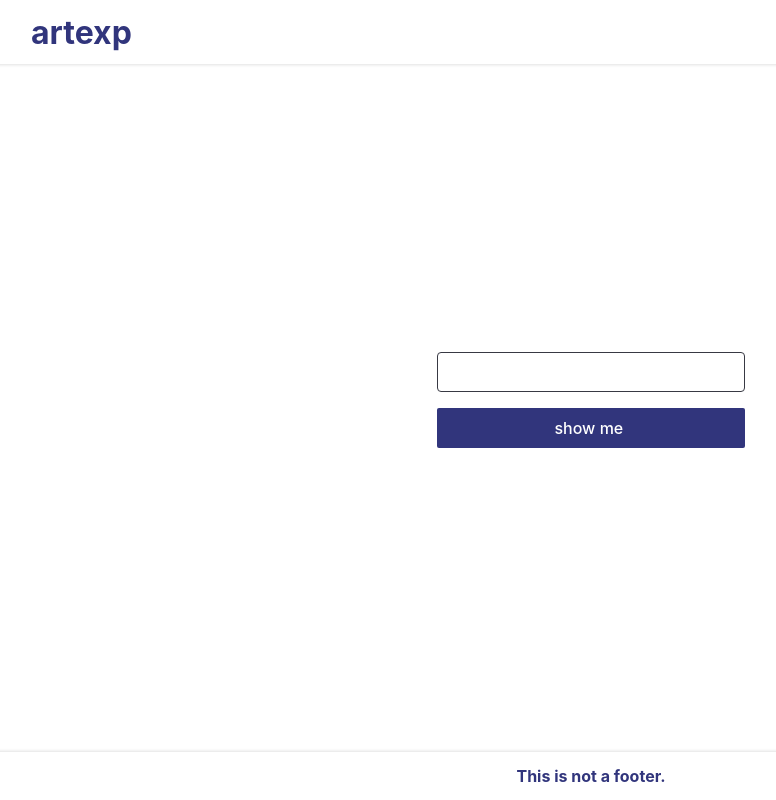
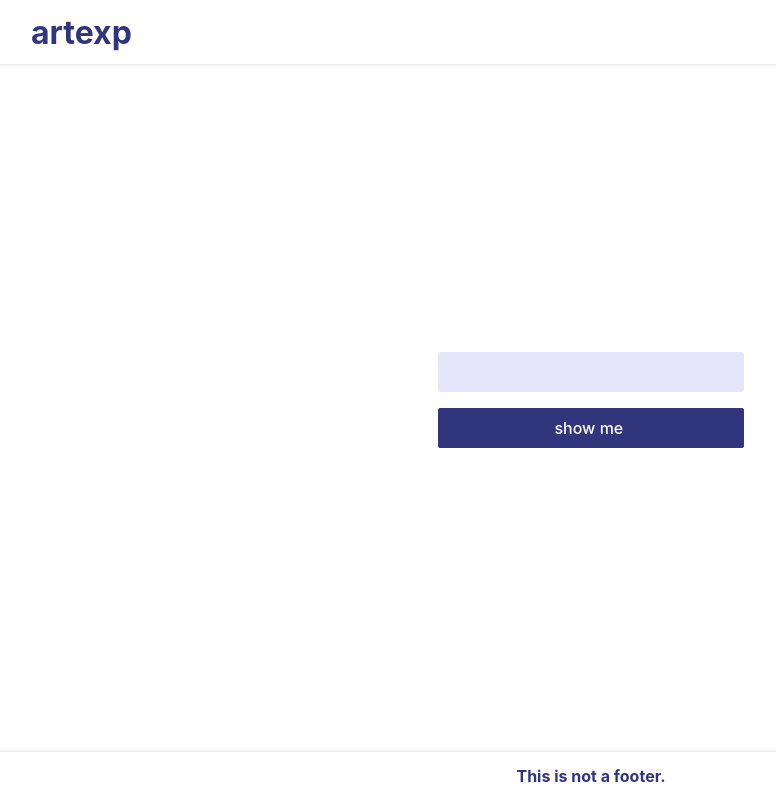
Before and after one commit to bviala/blq-test, a React (Vite) app: page / in a window 1280 px wide. Shown: the whole page, without its empty margins (49-825 px from the left). Built offline with nearby package versions, Linux system fonts and the light colour scheme.

Commit message:
search form style

```diff
--- a/src/components/App/App.tsx
+++ b/src/components/App/App.tsx
@@ -15,7 +15,7 @@ const { isPending, error, smkArtSearch, result } = useArticSearch()
     return (
         <main className={classes.main}>
             <form onSubmit={handleSubmit}>
-                <input onChange={event => setSearchQuery(event.target.value)} type='text'/>
+                <input autoFocus onChange={event => setSearchQuery(event.target.value)} type='text'/>
                 <input type='submit' value={`show me ${searchQuery}`} />
             </form>
 
--- a/src/index.css
+++ b/src/index.css
@@ -99,10 +99,15 @@ button:focus-visible {
 input {
   height: 2.5rem;
   width: 100%;
-  border-radius: 4px;
+  border-radius: 2px;
   box-sizing: border-box;
-  border: 1px solid var(--grey);
+  border: none;
   padding: 0 8px;
+  background-color: lavender;
+}
+
+input:focus{
+  outline: none;
 }
 
 .input-error {
```
